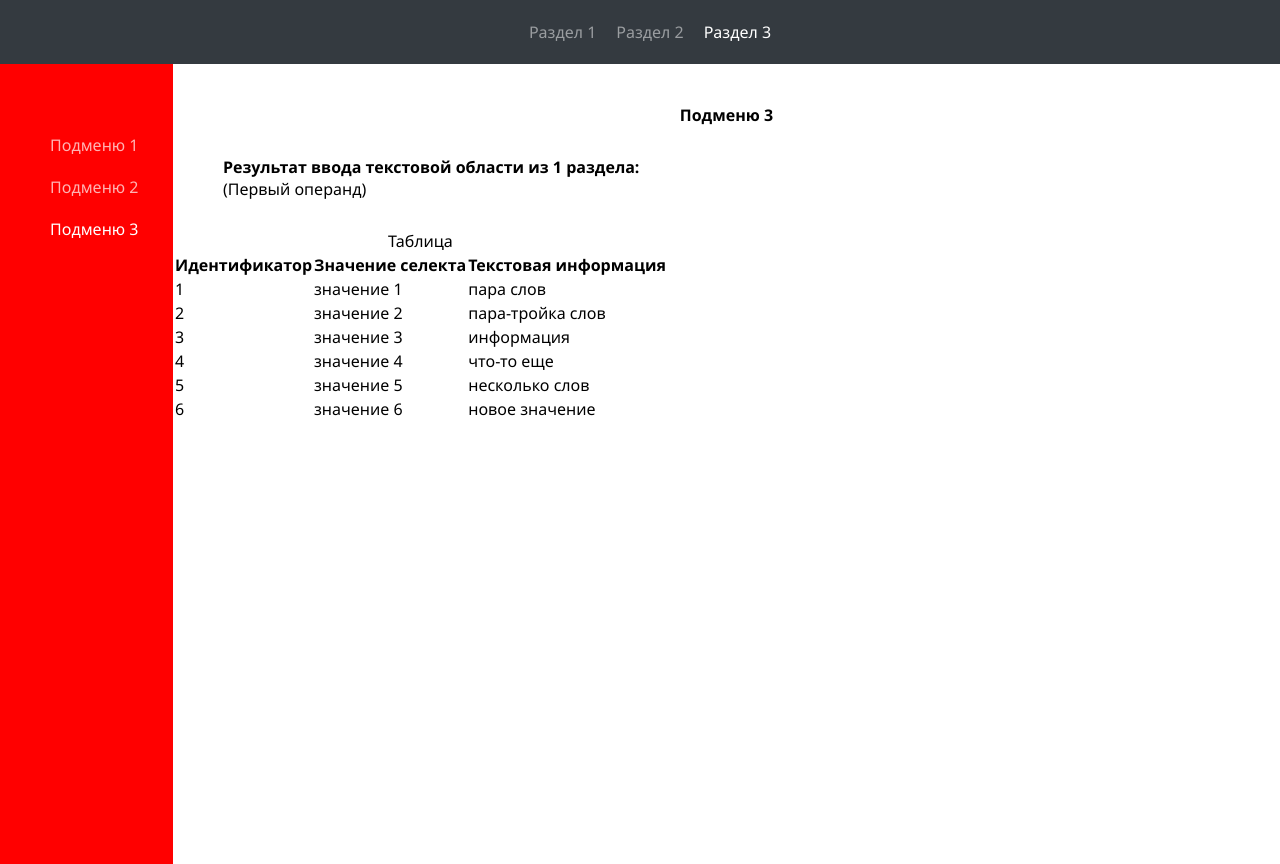
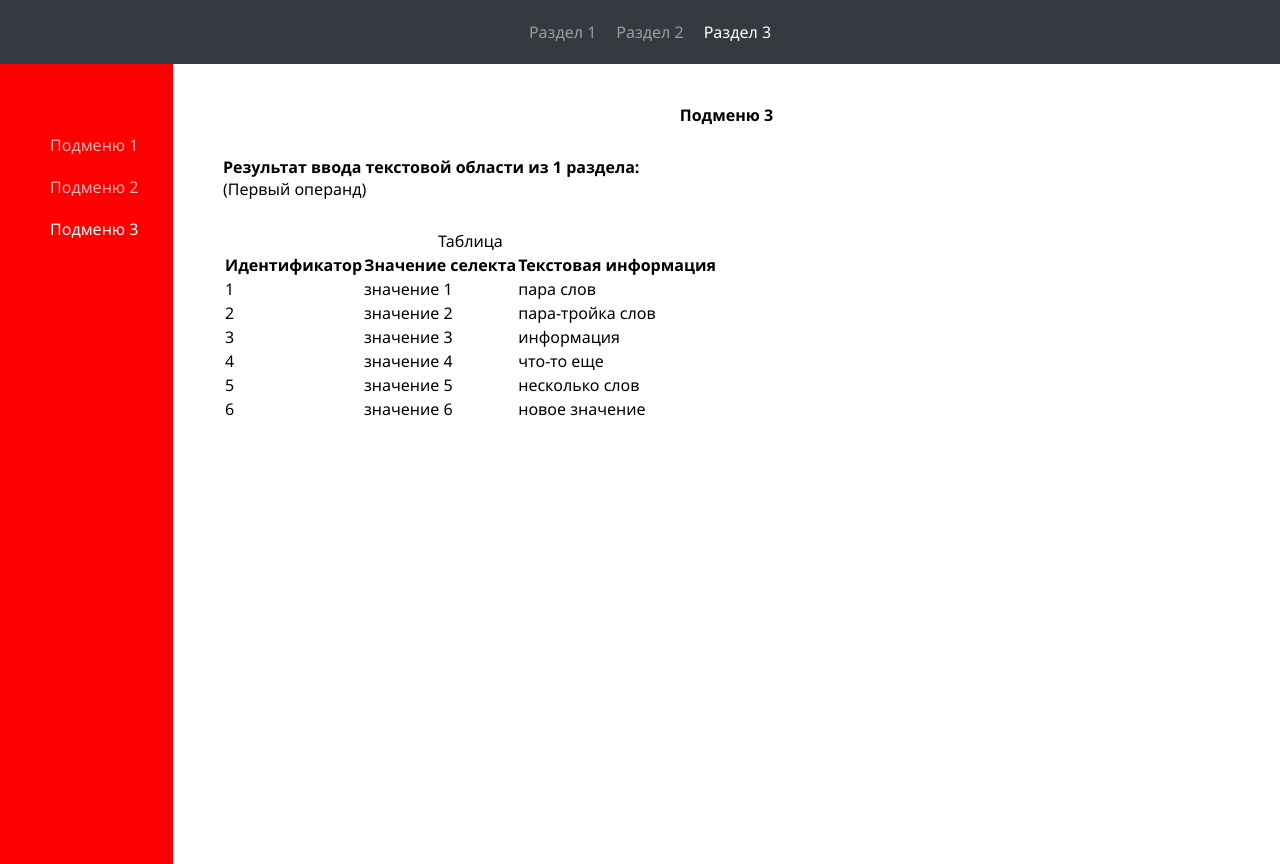
Before and after one commit to mauedem/frontend-test, a Vue app: page /section3/submenu2/submenu3 in a window 1280 px wide. Built offline with nearby package versions, Linux system fonts and the light colour scheme.

Commit message:
Add comments

```diff
--- a/src/views/section2/Block2.vue
+++ b/src/views/section2/Block2.vue
@@ -6,6 +6,7 @@
                 class="todo-list__input"
                 v-model="task"
                 type="text"
+                @keydown.enter="addTask"
             >
             <button @click="addTask">Добавить</button>
         </div>
--- a/src/views/section2/Block3.vue
+++ b/src/views/section2/Block3.vue
@@ -49,7 +49,7 @@ export default {
 
     computed: {
         /* Эта свойство не отрабатывает потому что событие img.onload вызывается уже после того,
-         как изображение загрузилось, но я не знаю, как это пофиксить */
+         как изображение загрузилось, но я не знаю, как это сейчас пофиксить */
         getImgStyle() {
             const style = {}
 
--- a/src/views/section3/Submenu3.vue
+++ b/src/views/section3/Submenu3.vue
@@ -9,6 +9,7 @@
         </div>
 
         <FilteredTable
+            class="submenu3__table"
             :fields="fields"
             :items="filteredItems"
         />
@@ -33,7 +34,7 @@ export default {
 </script>
 
 <style scoped>
-.submenu3__text {
+.submenu3__text, .submenu3__table {
     margin: 30px 50px;
 }
 </style>
```
Also changed, not shown: src/router/index.js (+1 -22 lines).
